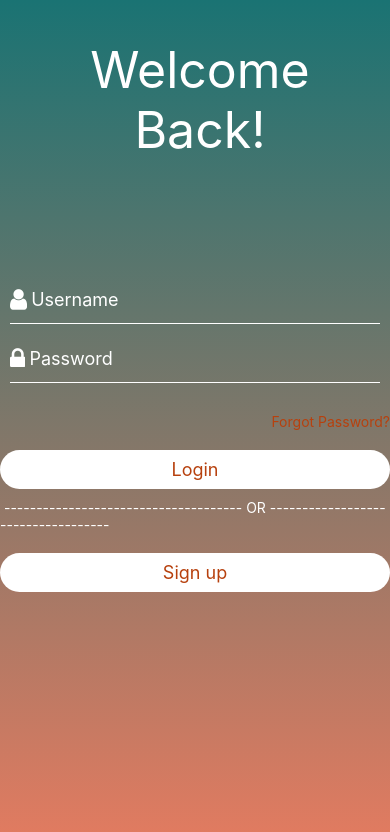
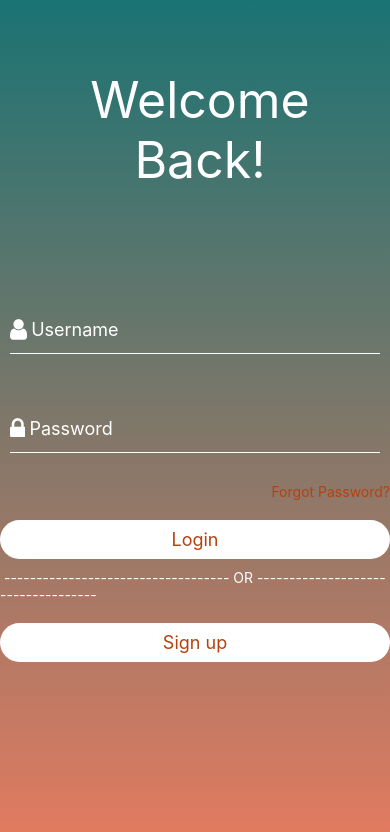
Before and after one commit to maqaro/recharge, a React Native app in the folder recharge/: screen / in a window 390 px wide. Shown: the top 832 px of the page. Built offline with nearby package versions, Linux system fonts and the light colour scheme.

Commit message:
Adding styles

```diff
--- a/recharge/components/LogIn.tsx
+++ b/recharge/components/LogIn.tsx
@@ -17,7 +17,7 @@ const Login = () => {
         <Input
           placeholder="Username"
           leftIcon={{ type: 'font-awesome', name: 'user', color: 'white' }}
-          inputContainerStyle={styles.inputContainer}
+          inputContainerStyle={styles.username}
           placeholderTextColor='white'
         />
         <Input
@@ -33,7 +33,7 @@ const Login = () => {
           buttonStyle={styles.button}
           titleStyle={{color: '#b7410e'}}
           />
-        <Text style={styles.or}> ------------------------------------- OR -----------------------------------</Text>
+        <Text style={styles.or}> ----------------------------------- OR -----------------------------------</Text>
         <Button
           title="Sign up"
           buttonStyle={styles.button}
@@ -72,6 +72,7 @@ const styles = StyleSheet.create({
     fontSize: 50,
     textAlign: 'center',
     color: 'white',
+    marginTop: 30,
   },
   backText: {
     fontSize: 50,
@@ -82,11 +83,15 @@ const styles = StyleSheet.create({
     marginTop: 35,
     color:'white',
   },
+  username:{
+    borderBottomColor: 'white',
+    marginBottom: 40,
+  },
 
   inputContainer: {
-
     borderBottomColor: 'white',
   },
+
   forgot: {
     textAlign: 'right',
     color:'#b7410e',
```
Also changed, not shown: 1 other file (tests, documents, lock files or other folders).
